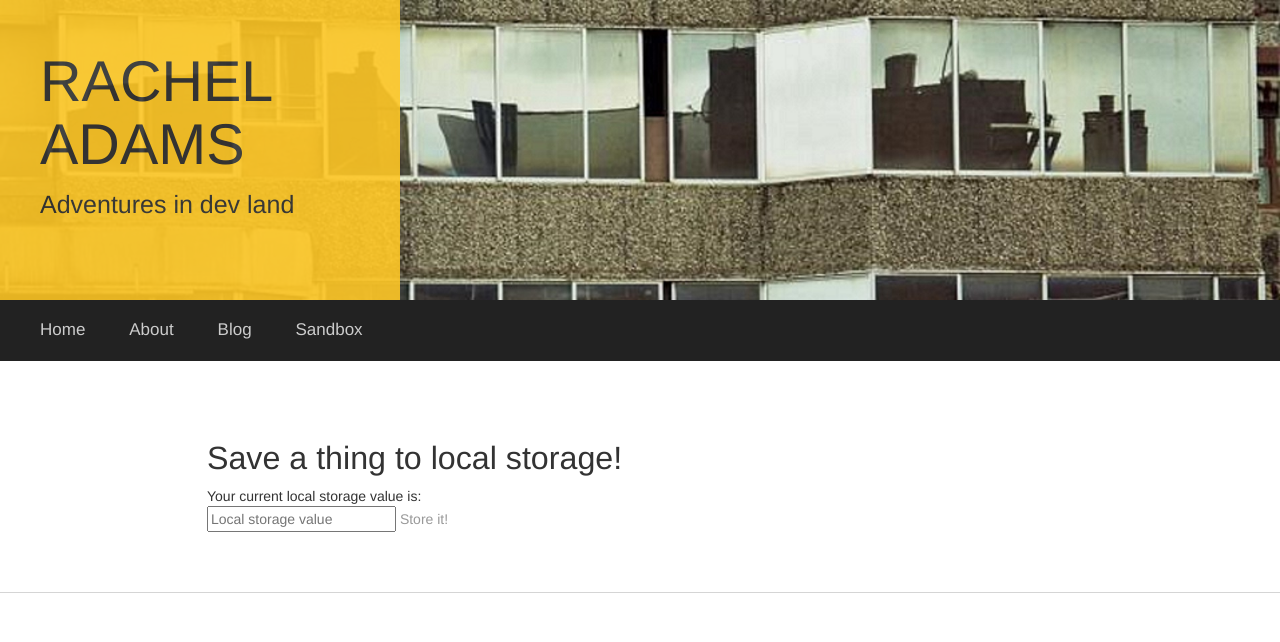
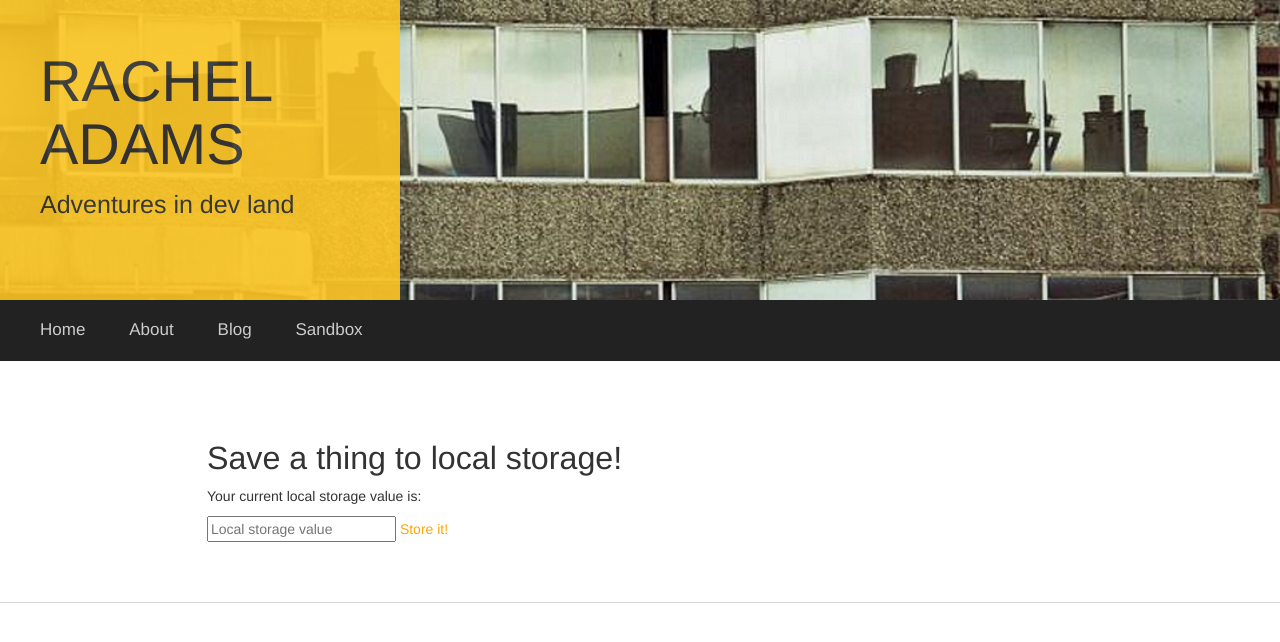
Before and after one commit to rachelAdams/rachelAdams.github.io, a Jekyll site: the page built from sandbox/localstorage.html, in a window 1280 px wide. Shown: the top 642 px of the page. Built offline with Jekyll 4.4.1, drawn with Linux system fonts in a browser that asks for light colours; nearby versions of some CDN libraries.

Commit message:
local storage and styling

```diff
--- a/css/main.css
+++ b/css/main.css
@@ -1,7 +1,7 @@
 .content { margin: 60px auto; width: 70%; }
 
-a { text-decoration: none; color: #999; }
-a:hover { text-decoration: underline; }
+a { text-decoration: none; color: orange; }
+a:hover { text-decoration: underline;color: orange;  }
 
 p, ul { font-size: 1.5em; line-height: 1.4em; color: #333; }
 
--- a/js/controllers.js
+++ b/js/controllers.js
@@ -1,19 +1,23 @@
 angular.module('rachelApp.controllers', [])
 .controller('rachelCtrl', function ($scope, githubApiService) {
     $scope.name = "Rachel Adams";
-	$scope.localStorageVal = localStorage.getItem("localVal");
+	$scope.currentLocalVal = localStorage.getItem("localVal");
+
+
     githubApiService.getRepos().success(function (response) {
-    //Dig into the responde to get the relevant data
-    $scope.drivers = response.MRData.StandingsTable.StandingsLists[0].DriverStandings;
+    	$scope.drivers = response.MRData.StandingsTable.StandingsLists[0].DriverStandings;
+    });
+
     $scope.addDriver = function(){
 
     }
 
 	$scope.saveToLocalStorage = function(){
 		if(typeof(Storage) !== "undefined") {
-    		localStorage.setItem("localVal", $scope.localStorageVal); // Code for localStorage/sessionStorage.
+    		localStorage.setItem("localVal", $scope.newLocalVal);
+    		$scope.currentLocalVal = $scope.newLocalVal;
 		}
 	}
 
-    });
+
 });
--- a/sandbox/index.html
+++ b/sandbox/index.html
@@ -5,6 +5,8 @@
 <div class="sandbox">
     <h1>Sandbox</h1>
     <p> A place for playing around with random things I'm learning.</p>
-<a href="/sandbox/angular">Angular</a>
-<a href="/sandbox/localstorage">Local storage</a>
+    <ul>
+		<li><a href="/sandbox/angular">Angular</a></li>
+		<li><a href="/sandbox/localstorage">Local storage</a></li>
+	</ul>
 </div>
--- a/sandbox/localstorage.html
+++ b/sandbox/localstorage.html
@@ -3,7 +3,7 @@
 ---
 <div ng-controller="rachelCtrl">
 <h3>Save a thing to local storage!</h3>
-<div ng-model="localStorageVal">Your current local storage value is: <span ng-bind="localStorageVal"></span></div>
-	<input type="text" ng-model="localStorageVal" placeholder="Local storage value"/>
-	<a ng-click="saveToLocalStorage()" ng-show="localStorageVal != ''">Store it!</a>
+<div ng-model="localStorageVal"  style="padding-bottom:10px;">Your current local storage value is: <span ng-bind="currentLocalVal"></span></div>
+	<input type="text" ng-model="newLocalVal" placeholder="Local storage value"/>
+	<a ng-click="saveToLocalStorage()" ng-show="newLocalVal != ''">Store it!</a>
 </div>
```
